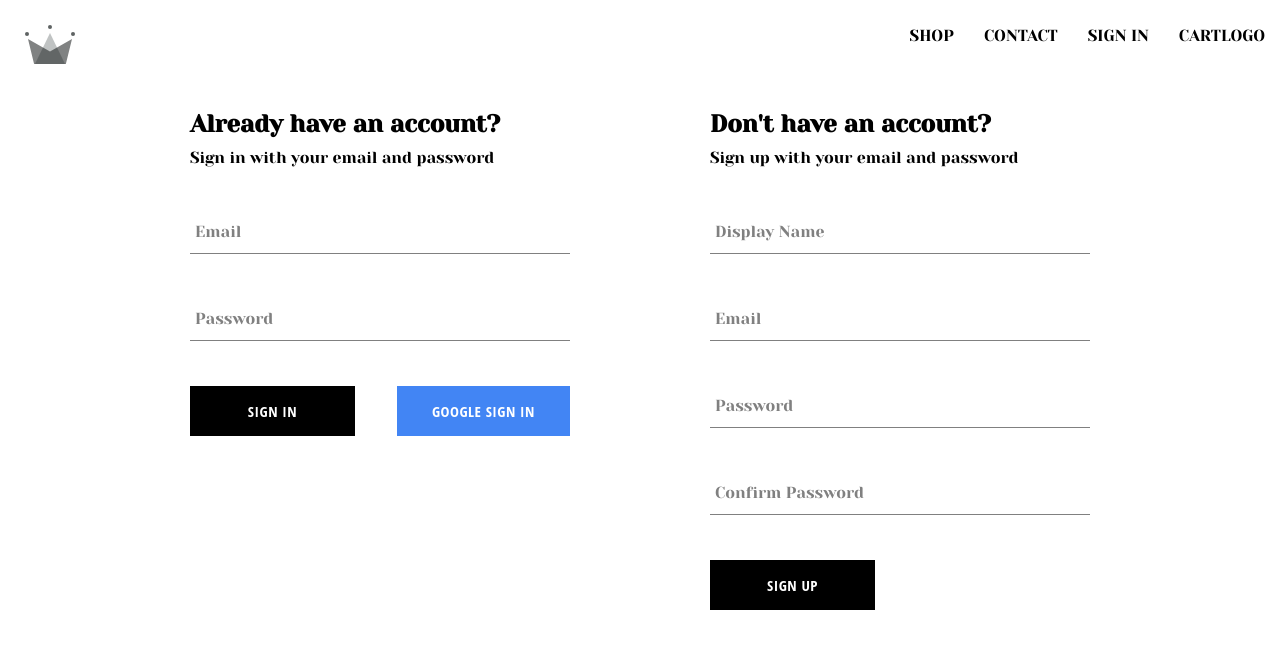
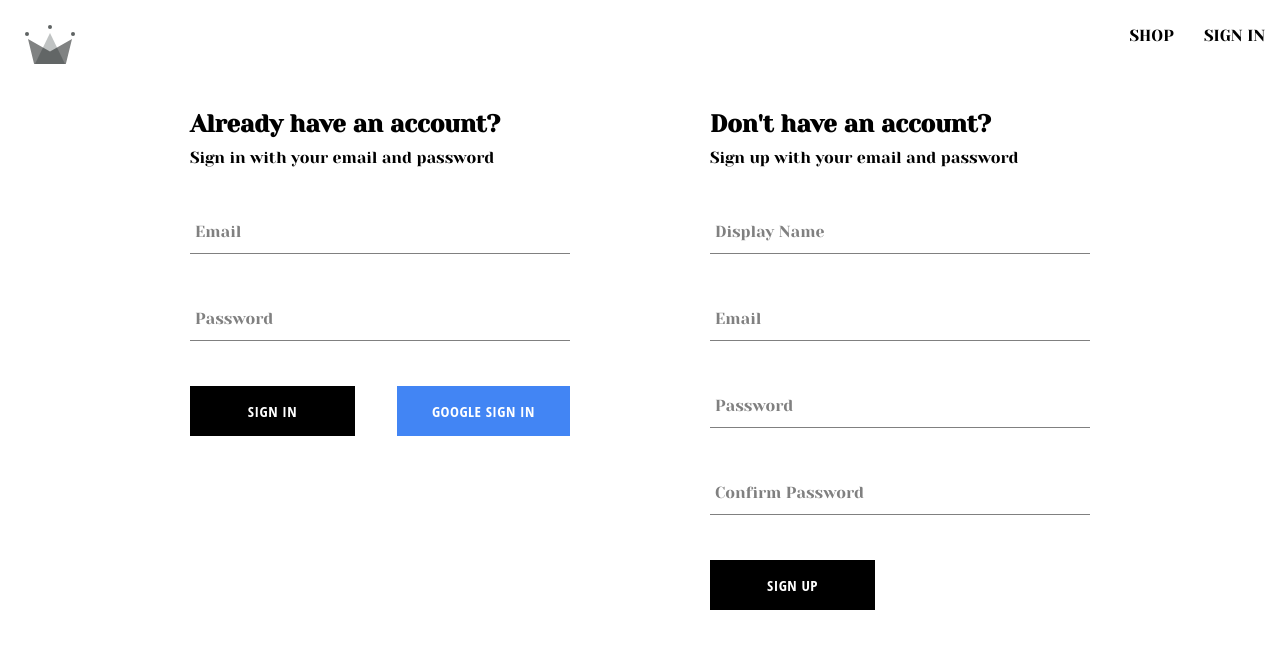
Before and after one commit to azitzow/CrownClothingApp, a React (Create React App) app: page /auth in a window 1280 px wide. Shown: the top 648 px of the page. Built offline with nearby package versions, Linux system fonts and the light colour scheme.

Commit message:
set up user.context for sign in and sign out

```diff
--- a/src/components/routes/navigation/navigation.component.jsx
+++ b/src/components/routes/navigation/navigation.component.jsx
@@ -4,12 +4,18 @@ import { Fragment, useContext } from "react";
 import { ReactComponent as CrownLogo } from "../../../assets/crown.svg";
 import { UserContext } from "../../../contexts/user.context.jsx";
 
+import { signOutUser } from "../../../utils/firebase/firebase.utils.js";
+
 import "./navigation.styles.scss";
 
 export const Navigation = () => {
 
-  const { currentUser } = useContext(UserContext);
-  // console.log("currentUser: ", currentUser);
+  const { currentUser, setCurrentUser } = useContext(UserContext);
+
+  const signOutHandler = async () => {
+    await signOutUser();
+    setCurrentUser(null);
+  };
 
   return (
     <Fragment>
@@ -21,15 +27,14 @@ export const Navigation = () => {
           <Link className="nav-link" to="/shop">
             SHOP
           </Link>
-          <Link className="nav-link" to="/contact">
-            CONTACT
-          </Link>
-          <Link className="nav-link" to="/auth">
-            SIGN IN
-          </Link>
-          <Link className="nav-link" to="/shopping-cart">
-            CARTLOGO
-          </Link>
+          {
+            currentUser ? (
+              <span className="nav-link" onClick={signOutHandler}>SIGN OUT</span>
+              ) : (
+                <Link className="nav-link" to="/auth">
+                  SIGN IN
+                </Link>
+              )}
         </div>
       </div>
       <Outlet />
--- a/src/utils/firebase/firebase.utils.js
+++ b/src/utils/firebase/firebase.utils.js
@@ -6,6 +6,7 @@ import {
   signInWithPopup,
   createUserWithEmailAndPassword,
   signInWithEmailAndPassword,
+  signOut
  } from "firebase/auth";
  import {
   getFirestore,
@@ -81,3 +82,5 @@ export const signInAuthUserWithEmailAndPassword = async (email, password) => {
 
   return await signInWithEmailAndPassword(auth, email, password);
 }
+
+export const signOutUser = async () => await signOut(auth);
```
